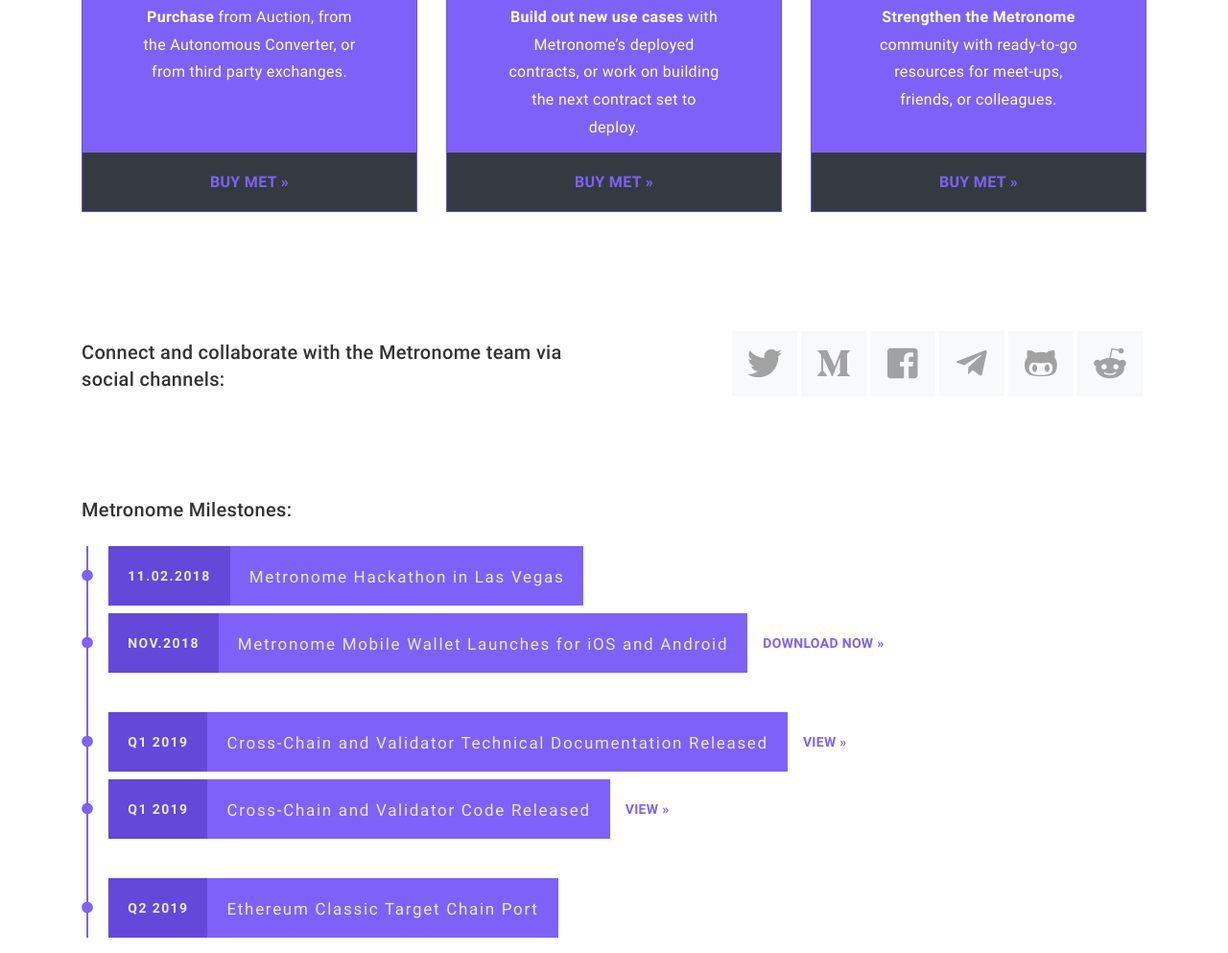
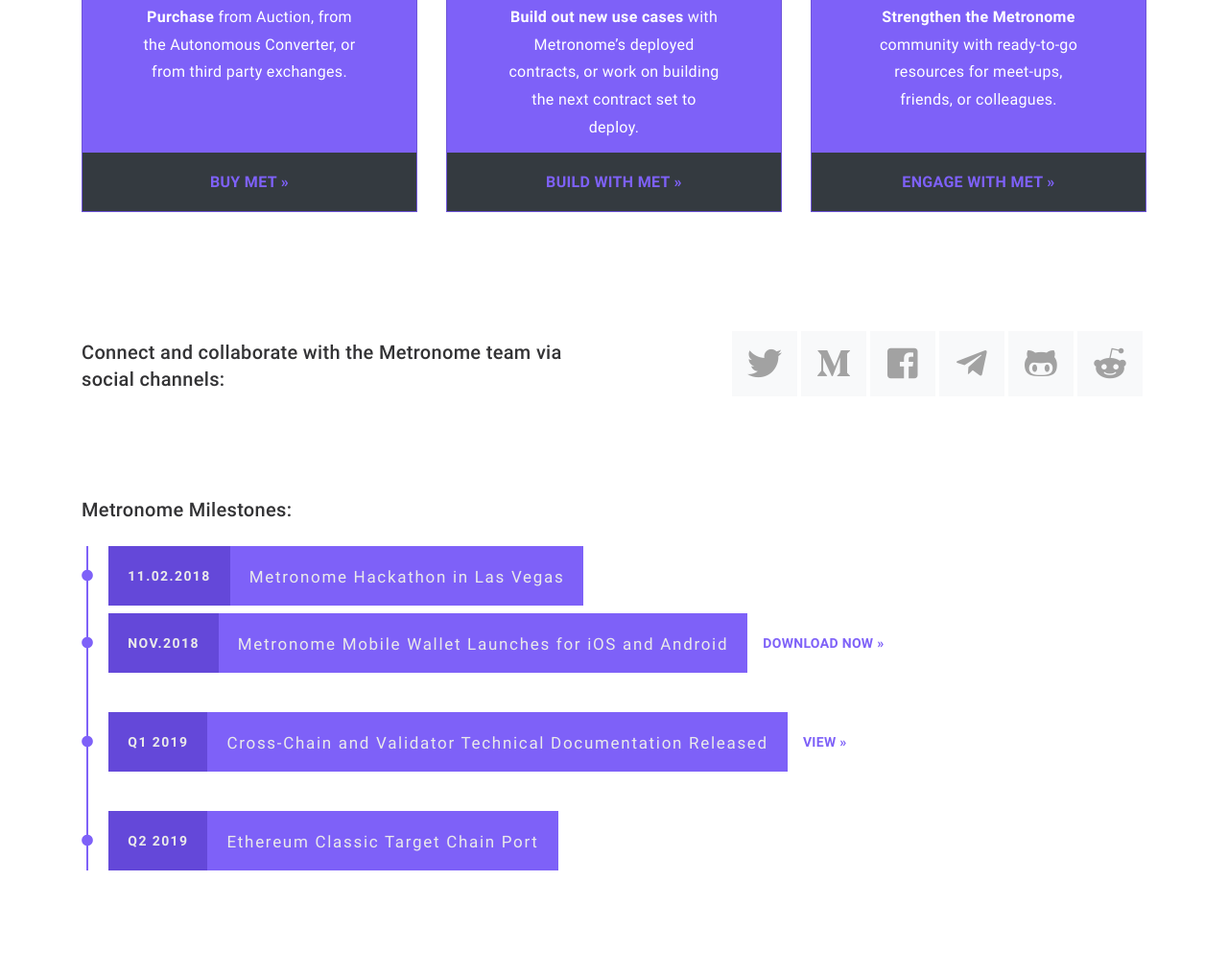
Before and after one commit to thegroveco/metronome.io_v2.0, a website: page src/index.html in a window 1280 px wide. Shown: the part 2219-3212 px from the top of the page at 96% size. Drawn offline with Linux system fonts and the light colour scheme; a script that the page names is missing.

Commit message:
Feedback changes, home, build

```diff
--- a/src/index.html
+++ b/src/index.html
@@ -172,7 +172,7 @@
 						<h2 class="mx-auto d-block mb-4">BUILD</h2>
 						<p class="text-center mx-auto d-block"><strong>Build out new use cases</strong> with Metronome’s deployed contracts, or work on building the next contract set to deploy.</p>
 						<div class="bg-dark text-center p-3">
-							<a href="/build/" class="font-weight-bold reverse">BUY MET &raquo;</a>
+							<a href="/build/" class="font-weight-bold reverse">BUILD WITH MET &raquo;</a>
 						</div>
 					</div>
 				</div>
@@ -184,7 +184,7 @@
 						<h2 class="mx-auto d-block mb-4">ENGAGE</h2>
 						<p class="text-center mx-auto d-block"><strong>Strengthen the Metronome</strong> community with ready-to-go resources for meet-ups, friends, or colleagues.</p>
 						<div class="bg-dark text-center p-3">
-							<a href="/engage/" class="font-weight-bold reverse">BUY MET &raquo;</a>
+							<a href="/engage/" class="font-weight-bold reverse">ENGAGE WITH MET &raquo;</a>
 						</div>
 					</div>
 				</div>
@@ -241,10 +241,7 @@
 					<span class="ms-break"></span>
 				</li>
 				<li class="nav-item mb-2 d-flex">
-					<i class="fas fa-circle d-flex align-items-center mr-3"></i><span class="ms-date d-flex align-items-center">Q1 2019</span><span class="ms-title d-flex align-items-center">Cross-Chain and Validator Technical Documentation Released</span><a href="#" class="ms-link d-flex align-items-center ml-3">VIEW &raquo;</a>
-				</li>
-				<li class="nav-item mb-2 d-flex">
-					<i class="fas fa-circle d-flex align-items-center mr-3"></i><span class="ms-date d-flex align-items-center">Q1 2019</span><span class="ms-title d-flex align-items-center">Cross-Chain and Validator Code Released</span><a href="#" class="ms-link d-flex align-items-center ml-3">VIEW &raquo;</a>
+					<i class="fas fa-circle d-flex align-items-center mr-3"></i><span class="ms-date d-flex align-items-center">Q1 2019</span><span class="ms-title d-flex align-items-center">Cross-Chain and Validator Technical Documentation Released</span><a href="https://github.com/autonomoussoftware/documentation/blob/master/validatordocument/validatordocument.md" target="_blank" class="ms-link d-flex align-items-center ml-3">VIEW &raquo;</a>
 				</li>
 				<li class="nav-item mb-2  d-flex">
 					<span class="ms-break"></span>
```
Also changed, not shown: src/build/index.html.
